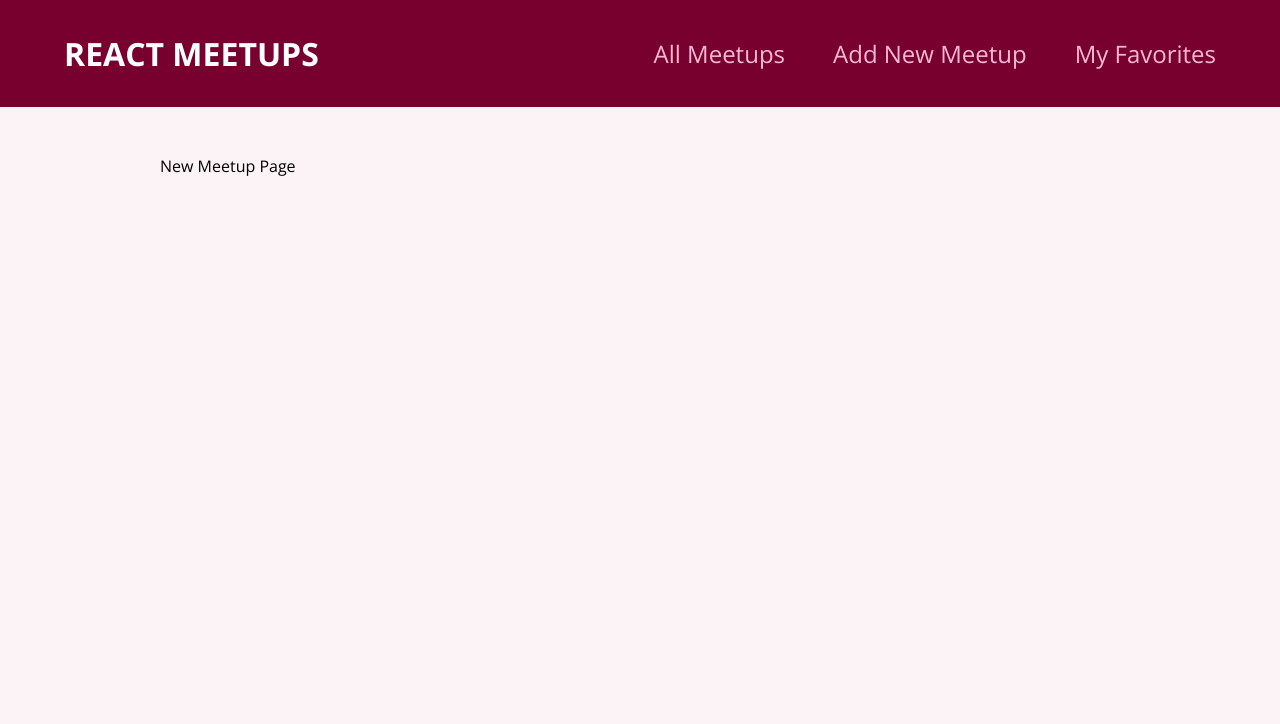
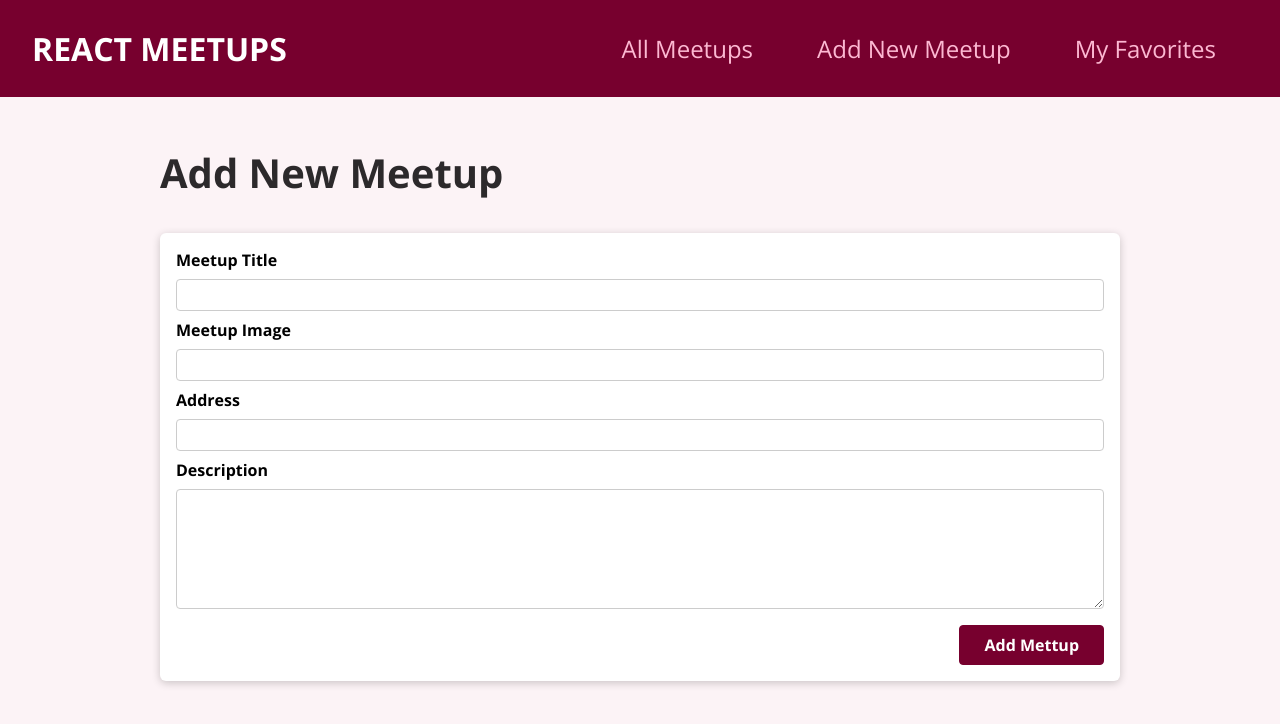
Before and after one commit to v1in/next-react-course, a React (Create React App) app in the folder _react-in-action/meetup/: page /new-meetup in a window 1280 px wide. Shown: the top 724 px of the page. Built offline with nearby package versions, Linux system fonts and the light colour scheme.

Commit message:
[react-in-action/meetup] added NewMeetupForm, upd styles

```diff
--- a/_react-in-action/meetup/src/components/layout/styles/MainNavigation.module.css
+++ b/_react-in-action/meetup/src/components/layout/styles/MainNavigation.module.css
@@ -5,7 +5,7 @@
   justify-content: center;
   flex-wrap: wrap;
   background-color: #77002e;
-  padding: 2rem 4rem;
+  padding: 1rem 2rem;
 }
 
 @media (min-width: 1024px) {
@@ -19,25 +19,26 @@
   color: white;
   font-weight: bold;
   text-transform: uppercase;
+  white-space: nowrap;
 }
 
 .header ul {
   list-style: none;
   margin: 0;
-  padding: 0;
   display: flex;
   flex-wrap: wrap;
-  align-items: baseline;
+  justify-content: center;
 }
 
 .header li {
-  margin-left: 3rem;
+  margin: 1rem 2rem;
 }
 
 .header a {
   text-decoration: none;
   font-size: 1.5rem;
   color: #fcb8d2;
+  white-space: nowrap;
 }
 
 .header a:hover,
--- a/_react-in-action/meetup/src/components/meetups/MeetupItem.js
+++ b/_react-in-action/meetup/src/components/meetups/MeetupItem.js
@@ -1,7 +1,7 @@
 import Card from '../ui/Card';
 import classes from './styles/MeetupItem.module.css';
 
-function MeetupItem(props) {
+const MeetupItem = (props) => {
     return (
         <li className={classes.item}>
             <Card>
--- a/_react-in-action/meetup/src/components/meetups/MeetupList.js
+++ b/_react-in-action/meetup/src/components/meetups/MeetupList.js
@@ -1,7 +1,7 @@
 import MeetupItem from './MeetupItem';
 import classes from './styles/MeetupList.module.css';
 
-function MeetupList(props) {
+const MeetupList = (props) => {
     return (
         <ul className={classes.list}>
             {props.meetups.map(meetup => (
@@ -9,6 +9,7 @@
                     key={meetup.id}
                     id={meetup.id}
                     image={meetup.image}
+                    address={meetup.address}
                     title={meetup.title}
                     description={meetup.description}
                 />
--- /dev/null
+++ b/_react-in-action/meetup/src/components/meetups/NewMeetupForm.js
@@ -0,0 +1,54 @@
+import { useRef } from 'react';
+
+import Card from '../ui/Card';
+import classes from './styles/NewMeetupForm.module.css';
+
+const NewMeetupForm = () => {
+    const titleInputRef = useRef();
+    const imageInputRef = useRef();
+    const addressInputRef = useRef();
+    const descriptionInputRef = useRef();
+
+    const submitHandler = (event) => {
+        event.preventDefault();
+        const enteredTitle = titleInputRef.current.value;
+        const enteredImage = imageInputRef.current.value;
+        const enteredAddress = addressInputRef.current.value;
+        const enteredDescription = descriptionInputRef.current.value;
+        const meetupData = {
+            title: enteredTitle,
+            image: enteredImage,
+            address: enteredAddress,
+            description: enteredDescription,
+        };
+        console.log(meetupData);
+    }
+
+    return (
+        <Card>
+            <form className={classes.form} onSubmit={submitHandler}>
+                <div className={classes.control}>
+                    <label htmlFor="title">Meetup Title</label>
+                    <input type="text" required id="title" ref={titleInputRef} />
+                </div>
+                <div className={classes.control}>
+                    <label htmlFor="image">Meetup Image</label>
+                    <input type="url" required id="image" ref={imageInputRef} />
+                </div>
+                <div className={classes.control}>
+                    <label htmlFor="address">Address</label>
+                    <input type="text" required id="address" ref={addressInputRef} />
+                </div>
+                <div className={classes.control}>
+                    <label htmlFor="description">Description</label>
+                    <textarea type="text" required rows="5" id="description" ref={descriptionInputRef} />
+                </div>
+                <div className={classes.actions}>
+                    <button>Add Mettup</button>
+                </div>
+            </form>
+        </Card>
+    );
+}
+
+export default NewMeetupForm;
--- /dev/null
+++ b/_react-in-action/meetup/src/components/meetups/styles/NewMeetupForm.module.css
@@ -0,0 +1,46 @@
+.form {
+  padding: 1rem;
+  width: 100%;
+}
+
+.control {
+  margin-bottom: 0.5rem;
+}
+
+.control label {
+  display: block;
+  font-weight: bold;
+  margin-bottom: 0.5rem;
+}
+
+.control input,
+.control textarea {
+  display: block;
+  font: inherit;
+  border-radius: 4px;
+  border: 1px solid #ccc;
+  padding: 0.25rem;
+  width: 100%;
+}
+
+.actions {
+  margin-top: 1rem;
+  text-align: right;
+}
+
+.actions button {
+  font: inherit;
+  cursor: pointer;
+  background-color: #77002e;
+  color: white;
+  padding: 0.5rem 1.5rem;
+  border: 1px solid #77002e;
+  border-radius: 4px;
+  font-weight: bold;
+}
+
+.actions button:hover,
+.actions button:active {
+  background-color: #a50e48;
+  border-color: #a50e48;
+}
--- a/_react-in-action/meetup/src/pages/NewMeetup.js
+++ b/_react-in-action/meetup/src/pages/NewMeetup.js
@@ -1,5 +1,12 @@
+import NewMeetupForm from "../components/meetups/NewMeetupForm";
+
 const NewMeetupPage = () => {
-    return <div>New Meetup Page</div>
+    return (
+        <section>
+            <h1>Add New Meetup</h1>
+            <NewMeetupForm />
+        </section>
+    )
 }
 
 export default NewMeetupPage;
```
